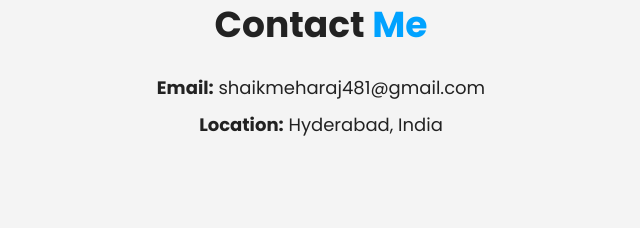
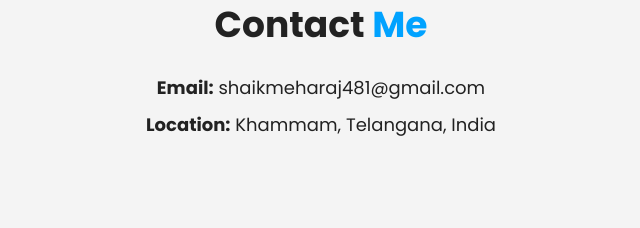
Before and after one commit to shaik-meharaj-1/PORTFOLIO, a Django app: page / in a window 1280 px wide. Shown: the part 2129-2357 px from the top of the page, without its empty margins (319-959 px from the left). Run offline with Django 5.2, Linux system fonts and the light colour scheme.

Commit message:
contact change

```diff
--- a/templates/home.html
+++ b/templates/home.html
@@ -117,7 +117,7 @@
 
         <div class="contact-info">
             <p><strong>Email:</strong> shaikmeharaj481@gmail.com</p>
-            <p><strong>Location:</strong> Hyderabad, India</p>
+            <p><strong>Location:</strong> Khammam, Telangana, India</p>
         </div>
     </section>
  <script>
```
